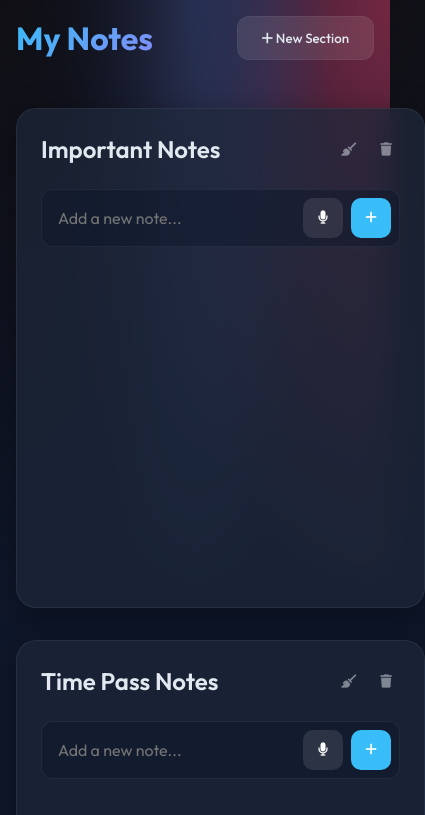
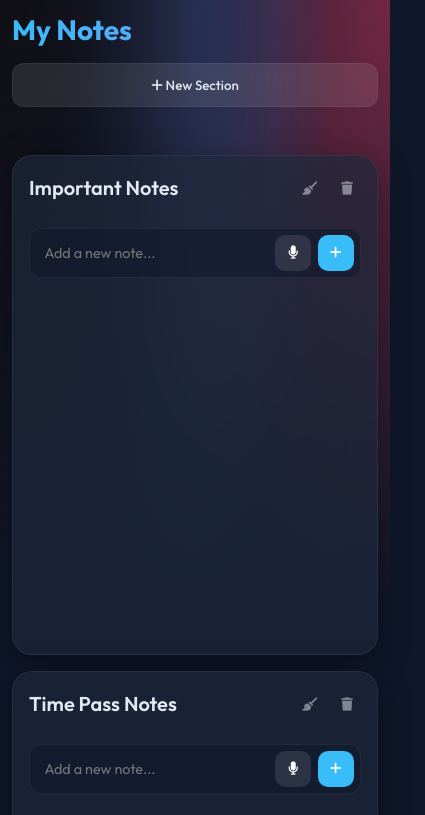
Before and after one commit to anurag450812/notes-website, a website: page index.html in a window 390 px wide. Shown: the top 815 px of the page, 425 px wide, since content can reach past the window. Drawn offline with Linux system fonts and the light colour scheme; no server answers.

Commit message:
Fix mobile responsive design for proper width fitting

```diff
--- a/style.css
+++ b/style.css
@@ -27,7 +27,7 @@ body {
         radial-gradient(at 50% 0%, hsla(225, 39%, 30%, 1) 0, transparent 50%),
         radial-gradient(at 100% 0%, hsla(339, 49%, 30%, 1) 0, transparent 50%);
     background-attachment: fixed;
-    padding: 2rem;
+    padding: 1rem;
 }
 
 .app-container {
@@ -71,8 +71,8 @@ h1 {
 
 #sections-container {
     display: grid;
-    grid-template-columns: repeat(auto-fit, minmax(350px, 1fr));
-    gap: 2rem;
+    grid-template-columns: repeat(auto-fit, minmax(min(100%, 350px), 1fr));
+    gap: 1.5rem;
 }
 
 .note-section {
@@ -344,15 +344,45 @@ h1 {
 
 @media (max-width: 768px) {
     body {
-        padding: 1rem;
+        padding: 0.75rem;
     }
 
     h1 {
-        font-size: 2rem;
+        font-size: 1.75rem;
+    }
+
+    header {
+        flex-direction: column;
+        gap: 1rem;
+        align-items: stretch;
     }
 
     #sections-container {
         grid-template-columns: 1fr;
+        gap: 1rem;
+    }
+
+    .note-section {
+        padding: 1rem;
+    }
+
+    .section-title {
+        font-size: 1.25rem;
+    }
+
+    .input-group {
+        gap: 0.4rem;
+        padding: 0.4rem;
+    }
+
+    .note-input {
+        font-size: 0.9rem;
+    }
+
+    .voice-btn,
+    .add-note-btn {
+        width: 36px;
+        height: 36px;
     }
 }
 
```
